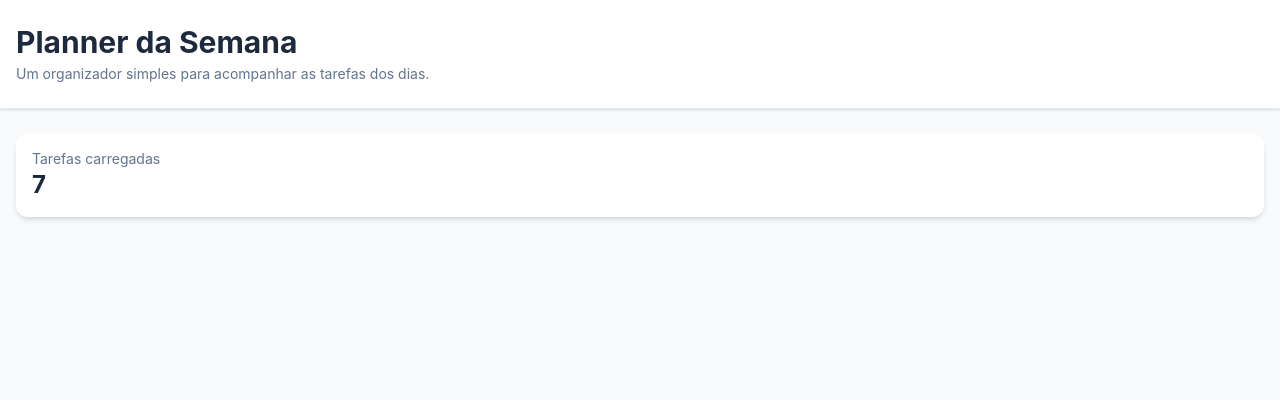
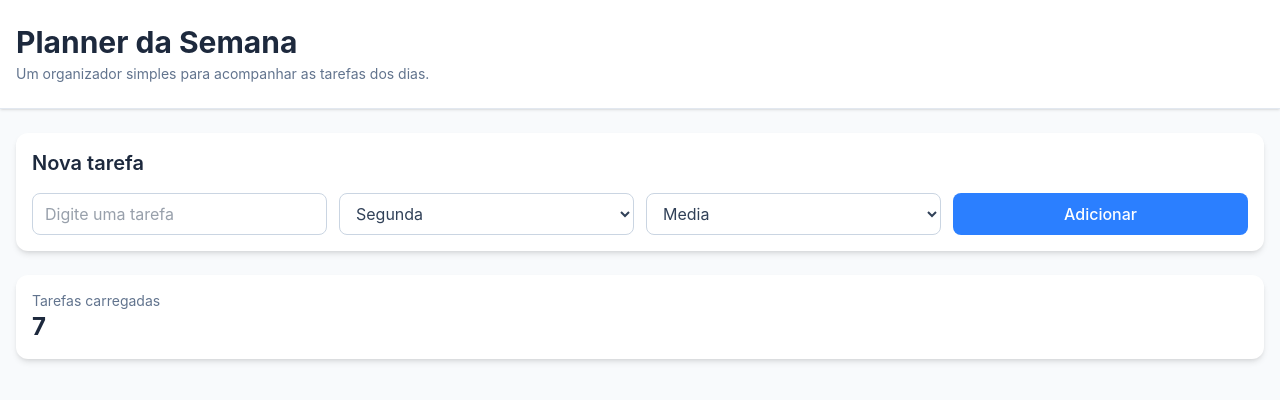
Before and after one commit to laraa-n/Planejador-de-tarefas-React, a React (Vite) app: page / in a window 1280 px wide. Shown: the top 400 px of the page. Built offline with nearby package versions, Linux system fonts and the light colour scheme.

Commit message:
criado formulario para adicionar tarefa

```diff
--- a/src/App.jsx
+++ b/src/App.jsx
@@ -1,5 +1,6 @@
 import { useState } from 'react'
 import Header from './components/Header'
+import TaskForm from './components/TaskForm'
 import tarefasIniciais from './data/tasks.json'
 
 function App() {
@@ -9,6 +10,7 @@ function App() {
     <div className="min-h-screen bg-slate-50">
       <Header />
       <main className="mx-auto max-w-7xl px-4 py-6">
+        <TaskForm />
         <div className="rounded-xl bg-white p-4 shadow-md">
           <p className="text-sm text-slate-500">Tarefas carregadas</p>
           <strong className="text-2xl text-slate-800">{listaTarefas.length}</strong>
--- /dev/null
+++ b/src/components/TaskForm.jsx
@@ -0,0 +1,60 @@
+import { useState } from 'react'
+
+const diasDaSemana = [
+  'Segunda',
+  'Terca',
+  'Quarta',
+  'Quinta',
+  'Sexta',
+  'Sabado',
+  'Domingo',
+]
+
+function TaskForm() {
+  const [titulo, setTitulo] = useState('')
+  const [diaEscolhido, setDiaEscolhido] = useState(diasDaSemana[0])
+  const [prioridadeEscolhida, setPrioridadeEscolhida] = useState('Media')
+
+  return (
+    <section className="mb-6 rounded-xl bg-white p-4 shadow-md">
+      <h2 className="mb-4 text-xl font-semibold text-slate-800">Nova tarefa</h2>
+      <form className="grid grid-cols-1 gap-3 md:grid-cols-4">
+        <input
+          type="text"
+          className="rounded-lg border border-slate-300 px-3 py-2 text-slate-700 outline-none focus:border-blue-500"
+          placeholder="Digite uma tarefa"
+          value={titulo}
+          onChange={(evento) => setTitulo(evento.target.value)}
+        />
+        <select
+          className="rounded-lg border border-slate-300 px-3 py-2 text-slate-700 outline-none focus:border-blue-500"
+          value={diaEscolhido}
+          onChange={(evento) => setDiaEscolhido(evento.target.value)}
+        >
+          {diasDaSemana.map((dia) => (
+            <option key={dia} value={dia}>
+              {dia}
+            </option>
+          ))}
+        </select>
+        <select
+          className="rounded-lg border border-slate-300 px-3 py-2 text-slate-700 outline-none focus:border-blue-500"
+          value={prioridadeEscolhida}
+          onChange={(evento) => setPrioridadeEscolhida(evento.target.value)}
+        >
+          <option value="Baixa">Baixa</option>
+          <option value="Media">Media</option>
+          <option value="Alta">Alta</option>
+        </select>
+        <button
+          type="submit"
+          className="rounded-lg bg-blue-500 px-4 py-2 font-medium text-white transition hover:bg-blue-600"
+        >
+          Adicionar
+        </button>
+      </form>
+    </section>
+  )
+}
+
+export default TaskForm
```
